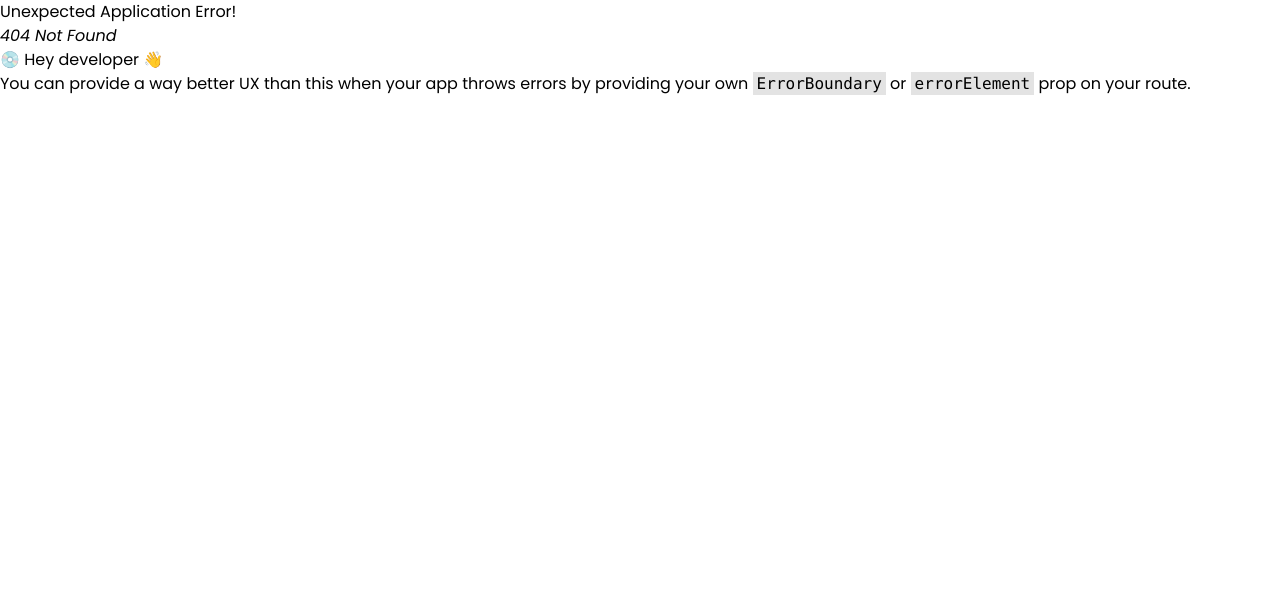
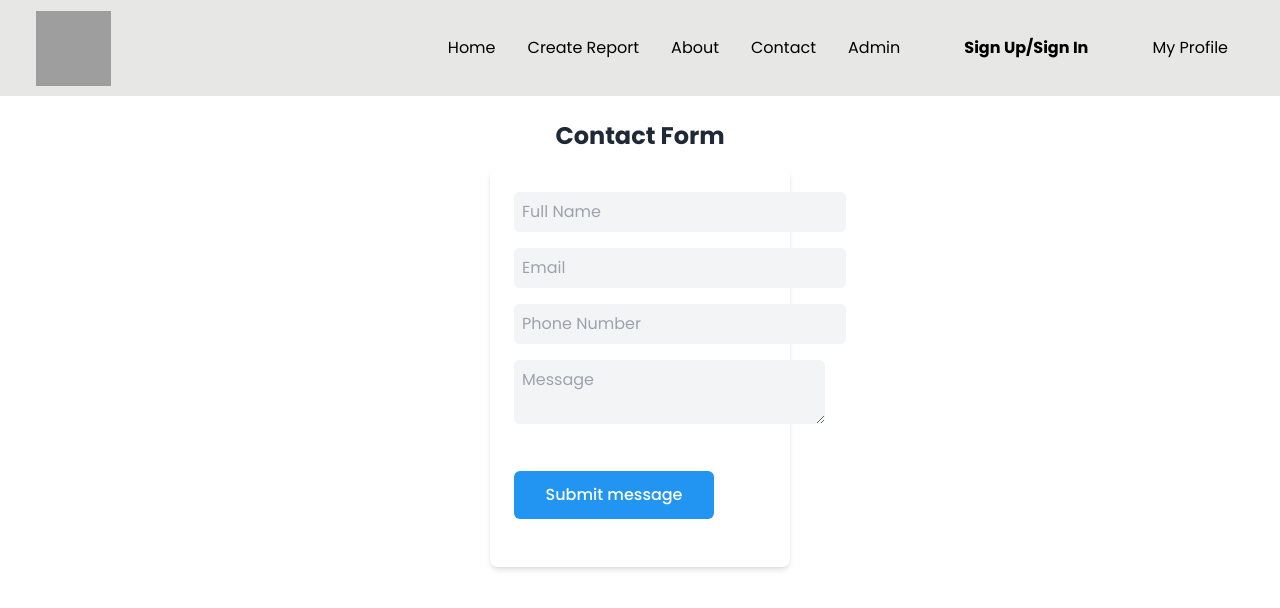
Before and after one commit to Mpoelesiamon/iReport-Front-end, a React (Create React App) app: page /contact in a window 1280 px wide. Before the commit this address had no page. Shown: the top 608 px of the page. Built offline with nearby package versions, Linux system fonts and the light colour scheme; grey boxes are pictures that could not be loaded.

Commit message:
feat: Add contact page

```diff
--- a/package.json
+++ b/package.json
@@ -3,9 +3,12 @@
   "version": "0.1.0",
   "private": true,
   "dependencies": {
+    "@headlessui/react": "^1.7.18",
+    "@heroicons/react": "^2.1.1",
     "@testing-library/jest-dom": "^5.17.0",
     "@testing-library/react": "^13.4.0",
     "@testing-library/user-event": "^13.5.0",
+    "heroicons": "^2.1.1",
     "react": "^18.2.0",
     "react-dom": "^18.2.0",
     "react-icons": "^5.0.1",
--- /dev/null
+++ b/src/components/Contact.jsx
@@ -0,0 +1,33 @@
+import React from 'react';
+import NavBar from './NavBar';
+import { toast } from 'react-toastify';
+
+const Contact = () => {
+    const submitMessage = (event) => {
+        event.preventDefault();
+        toast('Message submitted')
+        console.log('Message submitted');
+    }
+
+  return (
+    <div className="">
+        <NavBar />
+        <div className="flex flex-col justify-center items-center bg-white p-6 h-full">
+          <h2 className="text-2xl font-bold text-gray-800 mb-4">Contact Form</h2>
+
+          <form className='w-full max-w-[300px] bg-white rounded-lg shadow-md p-6'>
+              <input type="text" className="bg-gray-100 text-gray-800 border-0 rounded-md p-2 mb-4 focus:bg-gray-200 focus:outline-none focus:ring-1 focus:ring-blue-500 transition ease-in-out duration-150" placeholder="Full Name" />
+              <input type="email" className="bg-gray-100 text-gray-800 border-0 rounded-md p-2 mb-4 focus:bg-gray-200 focus:outline-none focus:ring-1 focus:ring-blue-500 transition ease-in-out duration-150" placeholder="Email" />
+              <input type="number" className="bg-gray-100 text-gray-800 border-0 rounded-md p-2 mb-4 focus:bg-gray-200 focus:outline-none focus:ring-1 focus:ring-blue-500 transition ease-in-out duration-150" placeholder="Phone Number" />
+              <textarea name="message" className="bg-gray-100 text-gray-800 border-0 rounded-md p-2 mb-4 focus:bg-gray-200 focus:outline-none focus:ring-1 focus:ring-blue-500 transition ease-in-out duration-150" placeholder="Message"></textarea>
+
+              {/* <button type="submit" className="bg-gradient-to-r from-indigo-500 to-blue-500 text-white font-bold py-2 px-4 rounded-md mt-4 hover:bg-indigo-600 hover:to-blue-600 transition ease-in-out duration-150">Submit</button> */}
+              <button onClick={submitMessage} className='bg-[#2195f1] w-[200px] rounded-md font-medium my-6 mx-auto py-3 z-30 text-white relative after:-z-20 after:absolute after:h-1 after:w-1 after:bg-[#f7bf0c] after:left-5 overflow-hidden after:bottom-0 after:translate-y-full after:rounded-md after:hover:scale-[300] after:hover:transition-all
+                after:hover:duration-700 after:transition-all after:duration-700 transition-all duration-700'>Submit message</button>
+          </form>
+        </div>
+    </div>
+  );
+};
+
+export default Contact;
--- a/src/components/NavBar.jsx
+++ b/src/components/NavBar.jsx
@@ -17,7 +17,7 @@ const NavBar = () => {
             <NavLink to='/home'><li className='p-4'>Home</li></NavLink>
             <NavLink to='/report'><li className='p-4'>Create Report</li></NavLink>
             <li className='p-4'>About</li>
-          <li className='p-4'>Contact</li>
+            <NavLink to='/contact'><li className='p-4'>Contact</li></NavLink>
             <NavLink to='/admin'><li className='p-4'>Admin</li></NavLink>
             <NavLink to='/signup'><li className='p-4 px-12 font-bold'>Sign Up/Sign In</li></NavLink>
             <NavLink to='/users'><li className='p-4'>My Profile</li></NavLink>
--- a/src/components/RedFlag.jsx
+++ b/src/components/RedFlag.jsx
@@ -46,7 +46,6 @@ const RedFlag = () => {
                 <button className='bg-[#2195f1] w-[200px] rounded-md font-medium my-6 mx-auto py-3 text-white hover:scale-105 duration-500' onClick={buttonMessage}>Send report</button>
             </div>
         </div>
-        <ToastContainer />
     </div>
   )
 }
--- a/src/index.js
+++ b/src/index.js
@@ -11,6 +11,9 @@ import RedFlag from './components/RedFlag';
 import Admin from './components/Admin';
 import ViewReport from './components/ViewReport';
 import Intervention from './components/Intervention';
+import Contact from './components/Contact';
+import { ToastContainer } from 'react-toastify'
+import 'react-toastify/dist/ReactToastify.css';
 
 const router = createBrowserRouter([
   {path: "/", element: <App />},
@@ -20,13 +23,15 @@ const router = createBrowserRouter([
   {path: "/red-flag", element: <RedFlag />},
   {path: "/admin", element: <Admin />},
   {path: "/viewReport", element: <ViewReport />},
-  {path: "/intervention", element: <Intervention />}
+  {path: "/intervention", element: <Intervention />},
+  {path: "/contact", element: <Contact />},
 ])
 
 const root = ReactDOM.createRoot(document.getElementById('root'));
 root.render(
   <React.StrictMode>
     <RouterProvider router={router} />
+    <ToastContainer autoClose={2000} pauseOnHover={false} newestOnTop={false} pauseOnFocusLoss={false} />
   </React.StrictMode>
 );
 
```
Also changed, not shown: 1 other file (tests, documents, lock files or other folders). Lines whose indentation alone changed are shown as unchanged.
